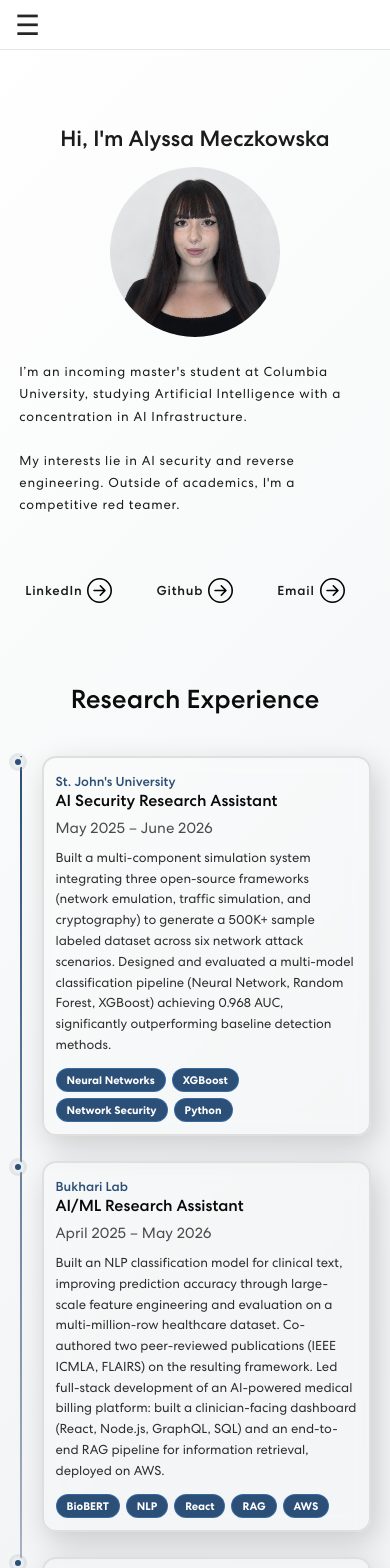
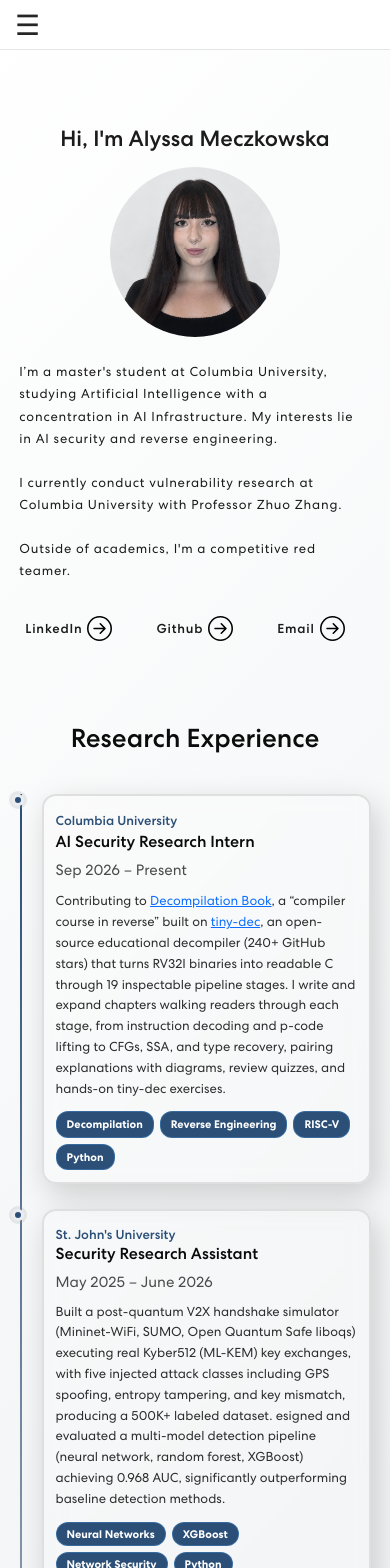
Before and after one commit to AlyssaVMeczkowska/personal-site, a React (Create React App) app: page / in a window 390 px wide. Shown: the top 1568 px of the page. Built offline with nearby package versions, Linux system fonts and the light colour scheme.

Commit message:
Update research section and center banner photo

```diff
--- a/src/components/Banner.css
+++ b/src/components/Banner.css
@@ -22,7 +22,8 @@ h1 {
   letter-spacing: 0.8px;
   line-height: 1.7em;
   width: 96%;
-  margin-top: 4%;
+  margin-top: 0;          /* was 4% — pushed text down */
+  margin-bottom: 1.5rem;  /* spacing above the links instead */
   max-width: 650px;
 }
 
@@ -62,11 +63,11 @@ h1 {
 .banner img {
   width: 300px;
   height: 300px;
-  display: fixed;
+  flex-shrink: 0;         /* replaces invalid "display: fixed" */
   align-self: center;
-  border-radius: 500px;
-  margin-top: 0;
-  margin-bottom: 0;
+  object-fit: cover;
+  border-radius: 50%;
+  margin: 0;
 }
 
 #home {
@@ -85,7 +86,6 @@ h1 {
   font-size: 34px;
 }
 
-
 .a {
   text-decoration: none;
   color: #1b1b1b;
@@ -96,7 +96,7 @@ h1 {
   color: #1b1b1b;
   font-weight: 500;
   font-size: 16px;
-  margin-top: 4%;
+  margin-top: 0;          /* was 4% — added uneven space */
   letter-spacing: 0.8px;
   display: flex;
   align-items: center;
@@ -161,8 +161,8 @@ h1 {
   }
 
   .banner img {
-    display: block;      /* NEW */
-    margin: 0 auto;       /* NEW — centers the circular photo */
+    display: block;
+    margin: 0 auto;
   }
 
   .alignment {
@@ -187,7 +187,6 @@ h1 {
   }
 
   .banner p {
-    text-align: center;
     font-size: 14px !important;
     max-width: 100% !important;
     text-align: left;
@@ -218,9 +217,9 @@ h1 {
     display: flex;
     align-self: center;
     justify-self: center;
-  flex-direction: row !important;   /* CHANGED from column */
-  flex-wrap: nowrap;                 /* NEW */
-  justify-content: center;           /* NEW */
+    flex-direction: row !important;
+    flex-wrap: nowrap;
+    justify-content: center;
     align-items: center !important;
     gap: 12px;
   }
@@ -237,12 +236,6 @@ h1 {
     max-height: 240px !important;
   }
 
-  .a2 {
-    width: 100%;
-    max-width: 240px;
-    justify-content: center;
-  }
-
   h1 {
     font-size: 26px !important;
     padding-top: 60px !important;
@@ -250,22 +243,22 @@ h1 {
   }
 
   .info {
-    display: flex !important;      /* CHANGED from grid */
-    flex-wrap: nowrap;              /* CHANGED — keep on one row */
-    justify-content: center;        /* NEW */
+    display: flex !important;
+    flex-wrap: nowrap;
+    justify-content: center;
     gap: 12px;
     width: 100%;
-    max-width: 420px;               /* CHANGED, adjust as needed */
+    max-width: 420px;
     margin: 0 auto;
   }
 
   .a2 {
-    width: auto;          /* CHANGED from 100% */
+    width: auto;
     max-width: none;
     justify-content: center;
-    font-size: 13px;      /* CHANGED slightly smaller so 3 fit */
+    font-size: 13px;
     padding: 10px 6px;
-    white-space: nowrap;  /* NEW — stops "LinkedIn" etc from wrapping mid-word */
+    white-space: nowrap;
   }
 
   .a2 svg {
@@ -289,10 +282,6 @@ h1 {
 }
 
 @media screen and (max-width: 500px) {
-  .h1 {
-    padding-top: 80px;
-  }
-
   h1 {
     font-size: 22px !important;
     padding-top: 45px !important;
@@ -332,3 +321,35 @@ h1 {
     max-width: 240px;
   }
 }
+
+/* Center photo on the paragraph only; links sit below without affecting centering */
+.spacing {
+  position: relative;
+}
+
+.banner #spacing {
+  margin: 0;              /* column height = exactly the paragraph */
+}
+
+.spacing .info {
+  position: absolute;
+  top: 100%;
+  left: 0;
+  margin-top: 2.5rem;     /* gap between paragraph and links */
+}
+
+.alignment {
+  margin-bottom: 4rem;    /* room for the links so they don't overlap the next section */
+}
+
+/* Mobile: stacked layout, put links back in normal flow */
+@media screen and (max-width: 1010px) {
+  .spacing .info {
+    position: static;
+    margin-top: 1.5rem;
+  }
+
+  .alignment {
+    margin-bottom: 0;
+  }
+}
--- a/src/components/Banner.jsx
+++ b/src/components/Banner.jsx
@@ -17,9 +17,13 @@ export const Banner = () => {
               <img src={self} alt="Header Img"/>
               <Container>
                 <div className="spacing">
-                  <p id="spacing">I’m an incoming master's student at Columbia University, studying Artificial Intelligence with a concentration in AI Infrastructure.
+                  <p id="spacing">I’m a master's student at Columbia University, studying Artificial Intelligence with a concentration in AI Infrastructure. My interests lie in AI security and reverse engineering.
 
-<br></br><br></br>My interests lie in AI security and reverse engineering. Outside of academics, I'm a competitive red teamer.<br></br><br></br></p>
+<br></br><br></br> I currently conduct vulnerability research at Columbia University with Professor Zhuo Zhang.
+
+<br></br><br></br>  Outside of academics, I'm a competitive red teamer.
+
+</p>
                   <div className="info">
                     <a target="_blank" rel="noopener noreferrer" href="https://www.linkedin.com/in/alyssa-meczkowska/" className="a a2 one">LinkedIn<ArrowRightCircle size={25} /></a>
                   <a target="_blank" rel="noopener noreferrer" href="https://github.com/AlyssaVMeczkowska/" className="a a2 one">Github<ArrowRightCircle size={25} /></a>
--- a/src/components/Research.jsx
+++ b/src/components/Research.jsx
@@ -11,7 +11,56 @@ export const Research = () => {
       </div>
 
       <div className="timeline">
-        {/* AI Security Research Assistant */}
+        {/* Columbia – Decompilation Book */}
+<div className="timeline-item">
+  <div className="timeline-marker"></div>
+  <div className="timeline-content">
+    <div className="timeline-flex-container">
+      <div className="timeline-text">
+        <div className="experience-header">
+          <div className="exp-title-group">
+            <span className="company-name">Columbia University</span>
+            <h3>AI Security Research Intern</h3>
+          </div>
+          <span className="exp-date">Sep 2026 – Present</span>
+        </div>
+        <p className="exp-description">
+          Contributing to{' '}
+          <a
+            href="https://decompilation.education/"
+            target="_blank"
+            rel="noopener noreferrer"
+            className="exp-link"
+          >
+            Decompilation Book
+          </a>
+          , a “compiler course in reverse” built on{' '}
+          <a
+            href="https://github.com/ZhangZhuoSJTU/tiny-dec"
+            target="_blank"
+            rel="noopener noreferrer"
+            className="exp-link"
+          >
+            tiny-dec
+          </a>
+          , an open-source educational decompiler (240+ GitHub stars) that turns RV32I binaries
+          into readable C through 19 inspectable pipeline stages. I write and expand chapters
+          walking readers through each stage, from instruction decoding and p-code lifting to
+          CFGs, SSA, and type recovery, pairing explanations with diagrams, review quizzes, and
+          hands-on tiny-dec exercises.
+        </p>
+        <div className="exp-tags">
+          <span className="tag">Decompilation</span>
+          <span className="tag">Reverse Engineering</span>
+          <span className="tag">RISC-V</span>
+          <span className="tag">Python</span>
+        </div>
+      </div>
+    </div>
+  </div>
+</div>
+
+        {/* Security Research Assistant */}
         <a
               href="https://www.stjohns.edu/academics/schools/college-professional-studies"
               target="_blank"
@@ -29,16 +78,12 @@ export const Research = () => {
                 <div className="experience-header">
                   <div className="exp-title-group">
                     <span className="company-name">St. John's University</span>
-                    <h3>AI Security Research Assistant</h3>
+                    <h3>Security Research Assistant</h3>
                   </div>
                   <span className="exp-date">May 2025 – June 2026</span>
                 </div>
                 <p className="exp-description">
-                  Built a multi-component simulation system integrating three open-source frameworks (network
-                  emulation, traffic simulation, and cryptography) to generate a 500K+ sample labeled dataset
-                  across six network attack scenarios. Designed and evaluated a multi-model classification
-                  pipeline (Neural Network, Random Forest, XGBoost) achieving 0.968 AUC, significantly
-                  outperforming baseline detection methods.
+                  Built a post-quantum V2X handshake simulator (Mininet-WiFi, SUMO, Open Quantum Safe liboqs) executing real Kyber512 (ML-KEM) key exchanges, with five injected attack classes including GPS spoofing, entropy tampering, and key mismatch, producing a 500K+ labeled dataset. esigned and evaluated a multi-model detection pipeline (neural network, random forest, XGBoost) achieving 0.968 AUC, significantly outperforming baseline detection methods.
                 </p>
                 <div className="exp-tags">
                   <span className="tag">Neural Networks</span>
```
Lines whose indentation alone changed are shown as unchanged.
